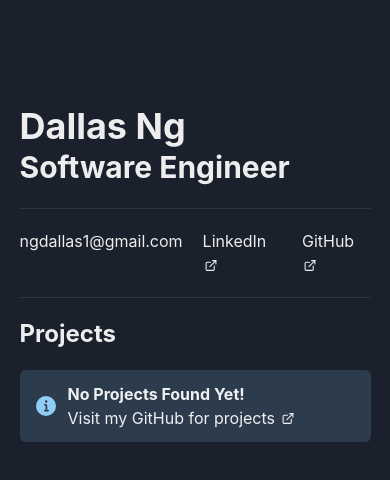
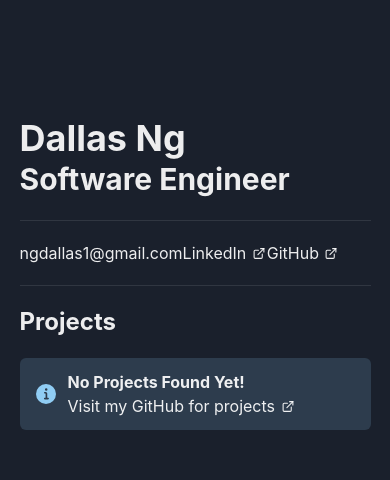
Before and after one commit to Dallas-Ng/dallasng.me, a Next.js app in the folder dallasng/: page / in a window 390 px wide. Shown: the top 480 px of the page. Built offline with nearby package versions, Linux system fonts and the light colour scheme.

Commit message:
Fix: links for mobile

```diff
--- a/dallasng/src/pages/index.tsx
+++ b/dallasng/src/pages/index.tsx
@@ -17,7 +17,7 @@ const IndexPage: NextPage = () => (
 
 			<Divider my="5" />
 
-			<Stack direction="row" spacing="20px">
+			<Stack direction={{ sm: 'column', md: 'row' }} spacing="20px">
 				<Link href="mailto:ngdallas1@gmail.com">ngdallas1@gmail.com</Link>
 
 				<Link href="https://www.linkedin.com/in/dallas-ng/">
```
